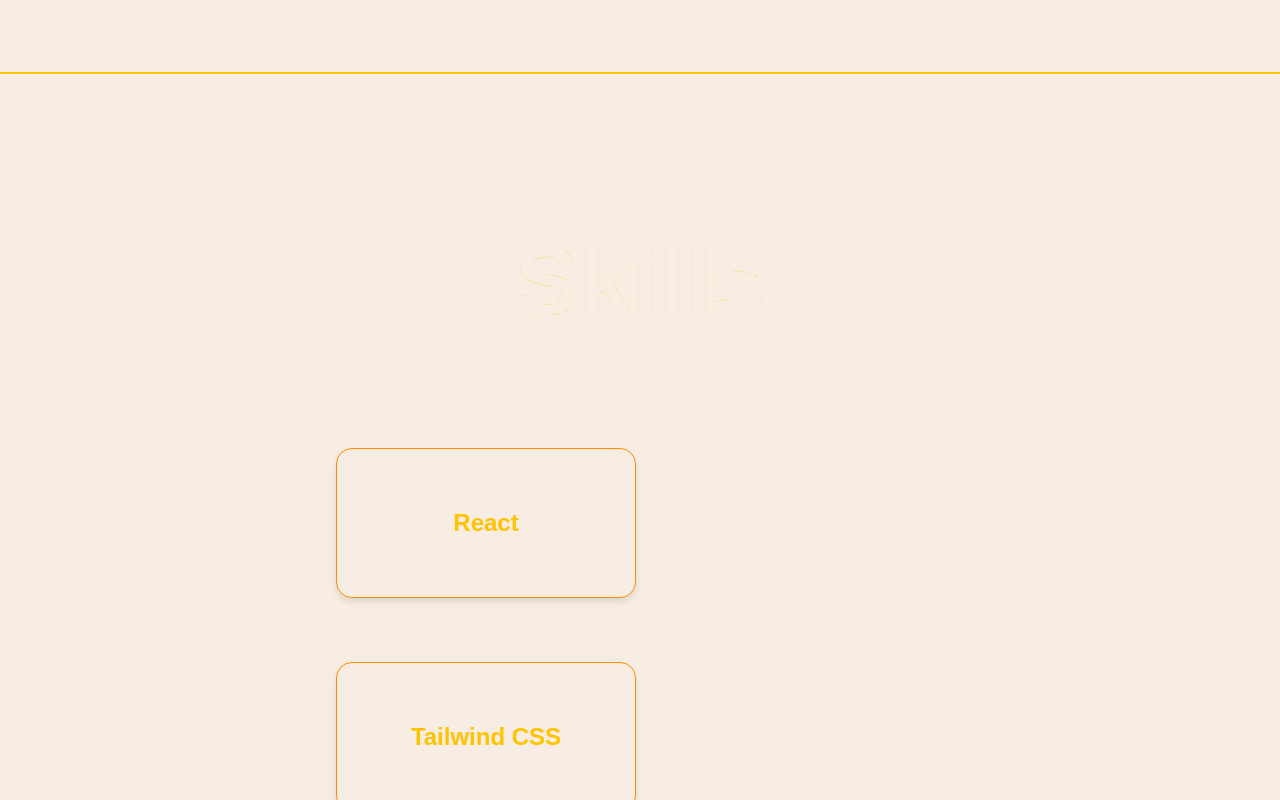
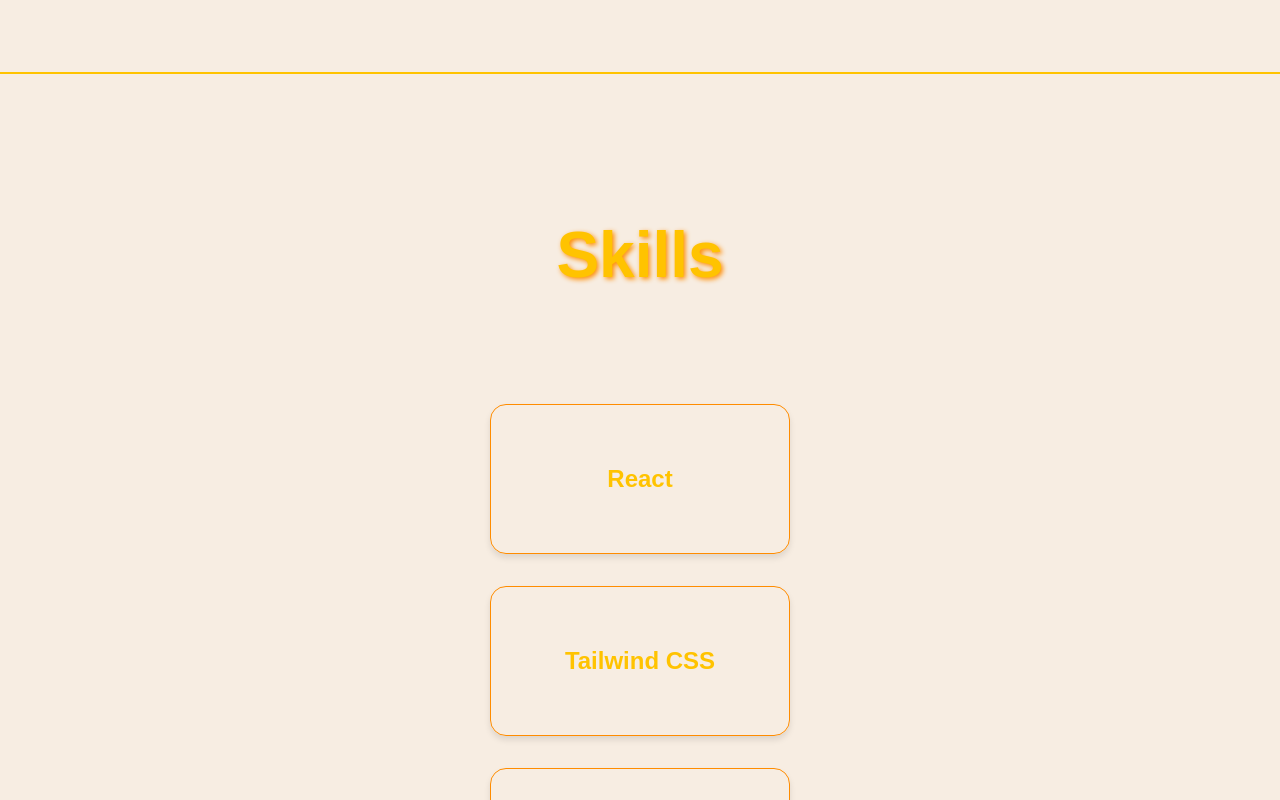
Before and after one commit to h-0y28/h-0y28, a React (Vite) app: page / in a window 1280 px wide. Shown: the part 1780-2580 px from the top of the page. Built offline with nearby package versions, Linux system fonts and the light colour scheme; a web font is replaced by a local one.

Commit message:
style: 필요 없는 코드 삭제

```diff
--- a/src/pages/Skills/style.ts
+++ b/src/pages/Skills/style.ts
@@ -1,29 +1,20 @@
 import styled from "styled-components";
-import { theme } from "./../../styles/theme";
+import theme from "../../styles/theme";
 
 export const Title = styled.div`
-  color: ${theme.colors.background};
-  -webkit-text-stroke: 0.1px ${theme.colors.primary};
+  color: ${theme.colors.primary};
+  text-shadow: 2px 2px 5px ${theme.colors.highlight};
   text-align: center;
-  font-size: 6rem;
-  padding-top: 5.5rem;
+  font-size: 4rem;
+  padding-top: 5rem;
   font-weight: bold;
-`;
-
-export const AddTitle = styled.div`
-  position: absolute;
-  top: 50%;
-  left: 50%;
-  transform: translate(-55%, -55%);
-  color: transparent;
-  color: ${theme.colors.secondary};
-  z-index: 2;
+  margin-bottom: 2rem;
 `;
 
 export const CardContainer = styled.div`
   display: flex;
-  flex-direction: column;
-  gap: 4rem;
-  padding-top: 7rem;
-  position: relative;
+  flex-wrap: wrap;
+  gap: 2rem;
+  justify-content: center;
+  padding: 5rem 2rem;
 `;
```
